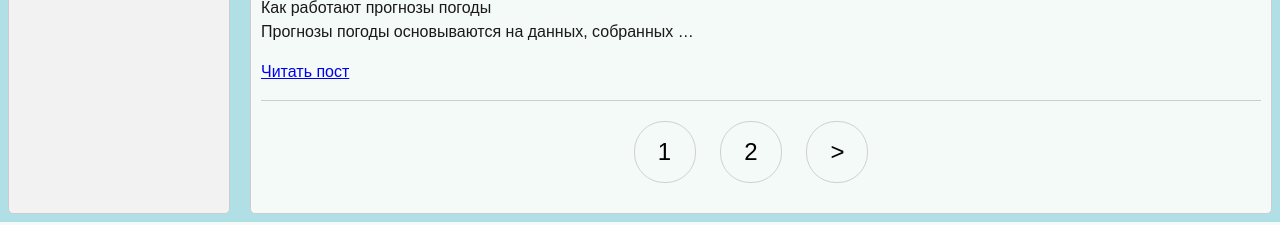
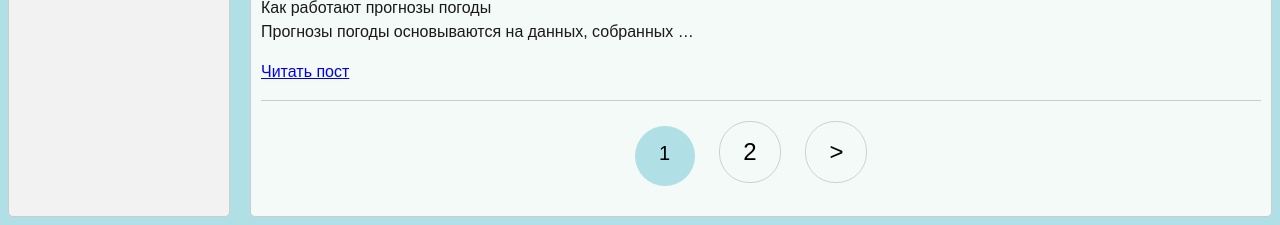
Before and after one commit to sulik1976/test_project, a Django app: page / in a window 1280 px wide. Shown: the part 1841-2066 px from the top of the page. Run offline with Django 4.2, Linux system fonts and the light colour scheme; data comes from the database, SQL or seed files in the repository; both versions use the stored data as it was after the commit.

Commit message:
paginator1

```diff
--- a/test_project/blog/static/css/style.css
+++ b/test_project/blog/static/css/style.css
@@ -287,3 +287,8 @@ ul.list-articles li {
 .list-pages .page-num-selected:hover {
 	box-shadow: none;
 }
+
+.page-num-selected {
+  background-color: powderblue;
+  color: white;
+}
--- a/test_project/blog/templates/blog/base.html
+++ b/test_project/blog/templates/blog/base.html
@@ -55,11 +55,11 @@
     <ul>
         {% if page_obj.has_previous %}
         <li class="page-num">
-                        <a href="?page={{ page_ibj.previous_page_number }}">&lt;</a>
+            <a href="?page={{ page_obj.previous_page_number }}">&lt;</a>
         </li>
         {% endif %}
         {% for p in paginator.page_range %}
-                    {% if page.obj.number == p%}
+        {% if page_obj.number == p %}
         <li class="page-num page-num-selected">{{ p }}</li>
         {% elif p >= page_obj.number|add:-2 and p <= page_obj.number|add:2 %}
         <li class="page-num">
@@ -69,7 +69,7 @@
         {% endfor %}
         {% if page_obj.has_next %}
         <li class="page-num">
-                        <a href="?page={{ page_ibj.next_page_number }}">&gt;</a>
+            <a href="?page={{ page_obj.next_page_number }}">&gt;</a>
         </li>
         {% endif %}
     </ul>
```
Also changed, not shown: test_project/db.sqlite3. Lines whose indentation alone changed are shown as unchanged.
